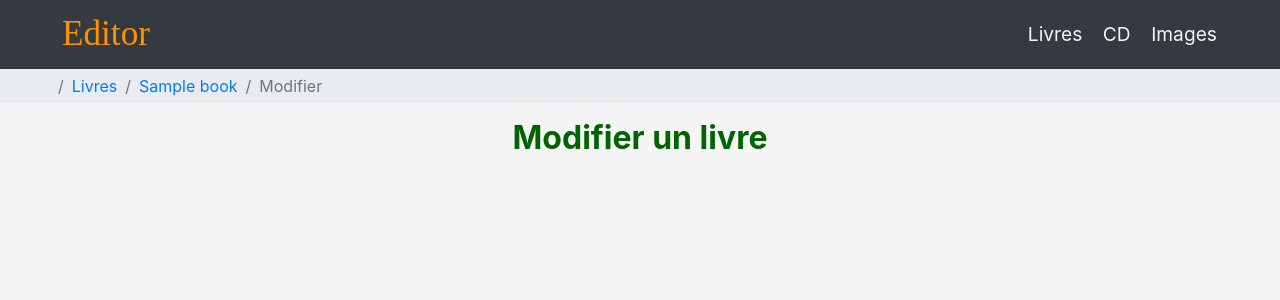
After one commit to BrRoman/Editor, a Django app: template editor/apps/products/templates/products/books/form.html in a window 1280 px wide. The commit adds this page. Shown: the top 300 px of the page. Run offline with Django 3.2, Linux system fonts and the light colour scheme; the template is opened without the code that fills it: most values are stand-ins (such as "Sample title", 1, 10 or a date in 2020); style sheets or scripts are compiled from the project's sources; some libraries are stand-ins or nearby versions; some web fonts are replaced.

Commit message:
Books: CRUD improved (navigation).

```diff
--- a/editor/apps/products/templates/products/books/books_list.html
+++ b/editor/apps/products/templates/products/books/books_list.html
@@ -8,7 +8,11 @@
 {% endblock breadcrumbs %}
 
 {% block content %}
-    <h4>Livres</h4>
+    <h2 class="mb-4 green font-weight-bold">Livres</h2>
+
+    {% if user.is_authenticated %}
+        <a href={% url 'products:book_create' %} class="mb-3">Créer un nouveau livre</a>
+    {% endif %}
 
     <div class="col-6">
         <table class="table table-sm table-bordered">
--- /dev/null
+++ b/editor/apps/products/templates/products/books/form.html
@@ -0,0 +1,20 @@
+{% extends 'main.html' %}
+
+{% block breadcrumbs %}
+    <li class="breadcrumb-item"><a href={% url 'products:books_list' %}>Livres</a></li>
+
+    {% if book %}
+        <li class="breadcrumb-item"><a href={% url 'products:book_details' book.id %}>{{ book }}</a></li>
+        <li class="breadcrumb-item active">Modifier</li>
+    {% else %}
+        <li class="breadcrumb-item active">Créer</li>
+    {% endif %}
+{% endblock breadcrumbs %}
+
+{% block content %}
+    {% if book %}
+        <h2 class="mb-4 green font-weight-bold">Modifier un livre</h2>
+    {% else %}
+        <h2 class="mb-4 green font-weight-bold">Créer un nouveau livre</h2>
+    {% endif %}
+{% endblock content %}
--- a/editor/apps/products/urls.py
+++ b/editor/apps/products/urls.py
@@ -13,7 +13,10 @@ urlpatterns = [
 
     # Books:
     path('books/', views_books.books_list, name='books_list'),
+    path('books/create/', views_books.book_create, name='book_create'),
     path('books/<int:pk>/', views_books.book_details, name='book_details'),
+    path('books/<int:pk>/update/', views_books.book_update, name='book_update'),
+    path('books/<int:pk>/delete/', views_books.book_delete, name='book_delete'),
 
     # Disks:
     path('disks/', views_disks.disks_list, name='disks_list'),
```
Also changed, not shown: editor/apps/products/templates/products/books/book_details.html (+7 -2 lines), editor/apps/products/templates/products/books/delete.html (added, +12 -0 lines), editor/apps/products/views_books.py (+21 -0 lines).
